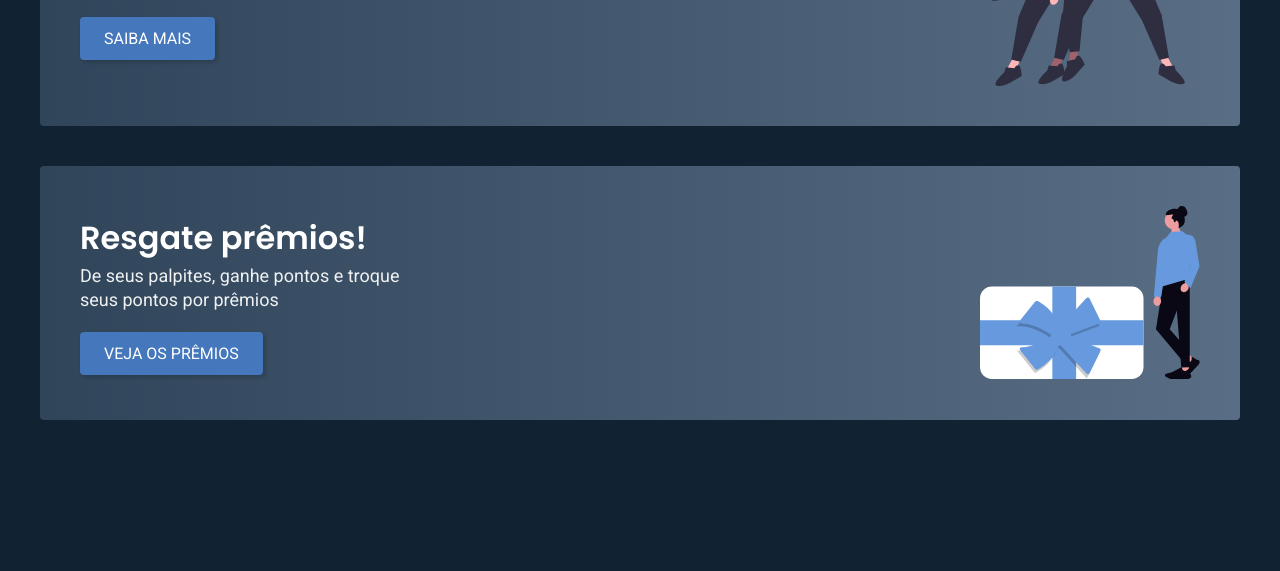
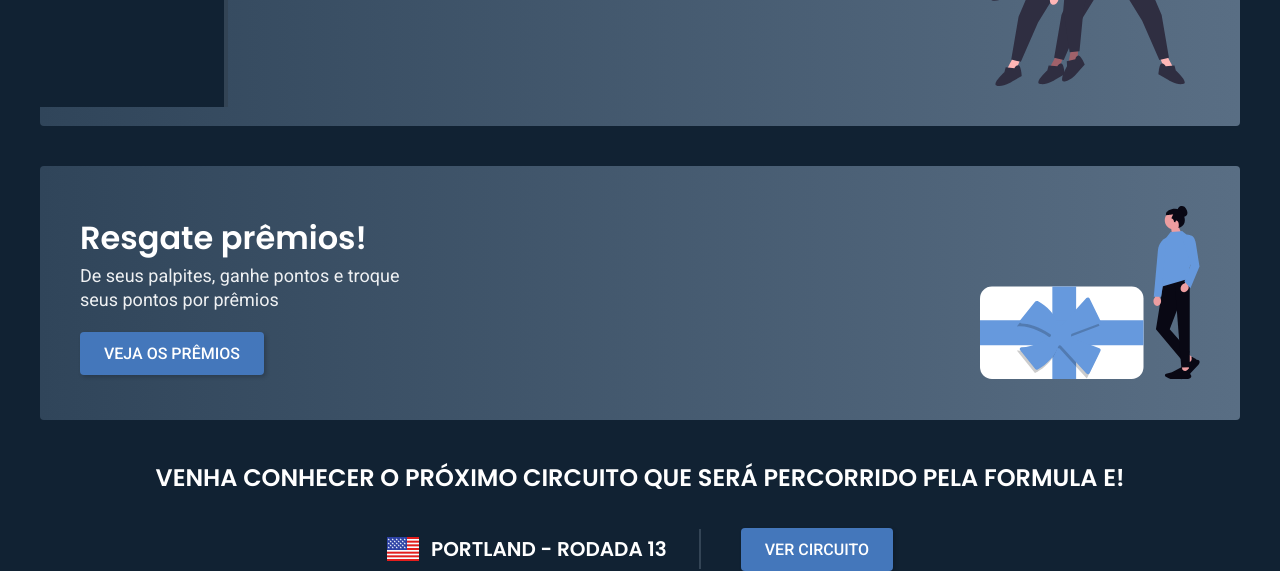
Before and after one commit to vitormusolino/FE-Choices, a plain HTML site: page index.html in a window 1280 px wide. Shown: the part 693-1264 px from the top of the page. Before the commit the page ends 1113 px from the top, so only its background shows below. Drawn offline with Linux system fonts and the light colour scheme.

Commit message:
Desenvolvimento section do proximo circuito no index

```diff
--- a/css/style.css
+++ b/css/style.css
@@ -81,6 +81,12 @@
   padding: 12px 24px;
   border-radius: 4px;
   box-shadow: 2px 2px 4px rgba(0, 0, 0, .2);
+  font-weight: 500;
+  transition: .3s;
+}
+
+.card-btn:hover {
+  background: var(--cor-p4);
 }
 
 /*************************************** HEADER ***************************************/
@@ -188,7 +194,7 @@
 /*************************************** ASIDE ***************************************/
 
 .aside {
-  display: none;
+  display: block;
   background: var(--cor-9);
   width: fit-content;
   height: calc(100vh - 100px);
@@ -407,7 +413,9 @@
 }
 
 @media (max-width: 1000px) {
-
+  .aside {
+    display: none;
+  }
   .cadastro-conteudo {
     h1 {
       font: 600 1.5rem/1.66 var(--fonte-primaria);
@@ -460,3 +468,47 @@
     margin-top: 20px;
   }
 }
+
+/*************************************** PRÓXIMA CORRIDA ***************************************/
+
+.proximo-circuito {
+  display: flex;
+  flex-direction: column;
+  justify-content: center;
+  align-items: center;
+  grid-column: 1 / -1;
+  h2 {
+    color: var(--cor-w);
+    font: 600 1.5rem/1.5 var(--fonte-primaria);
+    text-transform: uppercase;
+  }
+}
+
+.proximo-circuito-conteudo {
+  display: flex;
+  align-items: center;
+  gap: 40px;
+  margin-top: 32px;
+  div {
+    display: flex;
+    align-items: center;
+    gap: 12px;
+    img {
+      width: 32px;
+      height: 24px;
+    }
+    h3 {
+      font: 600 1.25rem/1.5 var(--fonte-primaria);
+      color: var(--cor-w);
+      text-transform: uppercase;
+    }
+  }
+}
+.proximo-circuito-conteudo div::after {
+  content: '';
+  display: inline-block;
+  width: 2px;
+  height: 40px;
+  margin-left: 20px;
+  background: var(--cor-separador);
+}
--- a/index.html
+++ b/index.html
@@ -52,8 +52,7 @@
   </aside>
 
   <main class="main container">
-
-    <div class="cadastro bg-card">
+    <section class="cadastro bg-card">
       <div class="cadastro-conteudo card-conteudo">
         <h2>Bem vindo ao FE Choices</h2>
         <p>Cadastre-se e receba bônus de até 800 pontos</p>
@@ -70,9 +69,9 @@
       <div class="cadastro-img">
         <img src="./imgs/ilustracoes/bem-vindo.svg" alt="Dois homens com um carro esportivo">
       </div>
-    </div>
+    </section>
 
-    <div class="ganhar-pontos bg-card">
+    <section class="ganhar-pontos bg-card">
       <div class="ganhar-pontos-conteudo card-conteudo">
         <h2>Ganhe mais pontos!</h2>
         <p>Chame seus amigos através do seu link e ganhe mais pontos</p>
@@ -81,9 +80,9 @@
       <div class="ganhar-pontos-img">
         <img src="./imgs/ilustracoes/ganhe-pontos.svg" alt="Três pessoas sentadas com café na mão.">
       </div>
-    </div>
+    </section>
 
-    <div class="resgate-premios bg-card">
+    <section class="resgate-premios bg-card">
       <div class="resgate-premios-conteudo card-conteudo">
         <h2>Resgate prêmios!</h2>
         <p>De seus palpites, ganhe pontos e troque seus pontos por prêmios</p>
@@ -92,7 +91,19 @@
       <div class="ganhar-pontos-img">
         <img src="./imgs/ilustracoes/resgate-premios.svg" alt="Pessoa em pé do lado de um pacote de presente">
       </div>
-    </div>
+    </section>
+
+    <section class="proximo-circuito">
+      <h2>Venha conhecer o próximo circuito que será percorrido pela formula e!</h2>
+      <div class="proximo-circuito-conteudo">
+        <div>
+          <img src="./imgs/icons/bandeira-usa.svg" alt="Bandeira dos Estados Unidos da América">
+          <h3>Portland - rodada 13</h3>
+        </div>
+        <a class="card-btn" href="./circuitos">Ver Circuito</a>
+      </div>
+    </section>
+
 
   </main>
   <script src="./js/script.js"></script>
--- a/js/script.js
+++ b/js/script.js
@@ -1,5 +1,4 @@
 function clickMenu() {
-  const menu = document.getElementById('menu');
   const aside = document.getElementById('aside');
 
   if (aside.style.display == 'block') {
```
Also changed, not shown: imgs/icons/bandeira-usa.svg (added), imgs/ilustracoes/giro-1.svg (added), imgs/ilustracoes/giro-2.svg (added).
